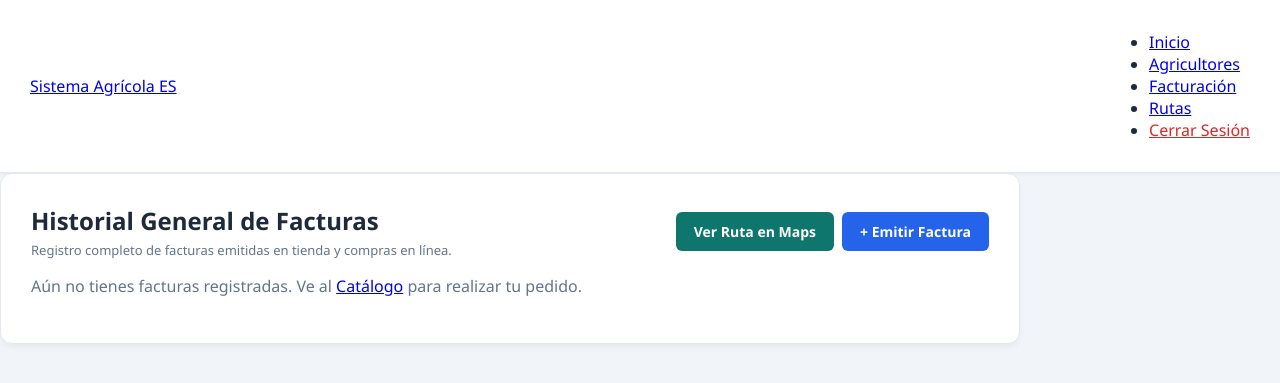
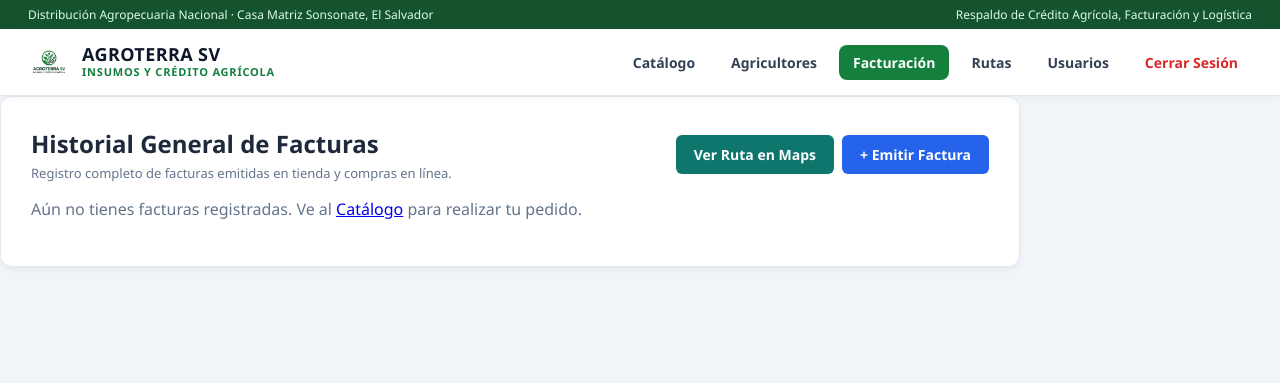
Before and after one commit to cescobsr4-lang/sistema_agricola, a Flask app: page /facturas in a window 1280 px wide. Shown: the top 383 px of the page. Run offline with Flask 3, Linux system fonts and the light colour scheme; the visitor is signed in with stand-in values (Sample User, id 1); some libraries are stand-ins or nearby versions.

Commit message:
Update listar_facturas.html

```diff
--- a/templates/listar_facturas.html
+++ b/templates/listar_facturas.html
@@ -3,20 +3,37 @@
 <head>
     <meta charset="UTF-8">
     <meta name="viewport" content="width=device-width, initial-scale=1.0">
-    <title>{% if usuario_actual and usuario_actual.es_comprador %}Mis Facturas{% else %}Historial General de Facturas{% endif %} | Sistema Agrícola ES</title>
+    <title>{% if usuario_actual and usuario_actual.es_comprador %}Mis Facturas{% else %}Historial General de Facturas{% endif %} | AGROTERRA SV</title>
     <link rel="stylesheet" href="{{ url_for('static', filename='style.css') }}">
 </head>
 <body>
-    <nav class="navbar">
-        <a href="/" class="brand">Sistema Agrícola ES</a>
-        <ul class="nav-links">
-            <li><a href="/">Inicio</a></li>
+    <div class="top-strip">
+        <span>Distribución Agropecuaria Nacional · Casa Matriz Sonsonate, El Salvador</span>
+        <span>Respaldo de Crédito Agrícola, Facturación y Logística</span>
+    </div>
+
+    <nav class="corp-navbar">
+        <a href="/" class="brand-lockup">
+            <div class="brand-mark" style="background: transparent; box-shadow: none; padding: 0; overflow: hidden;">
+                <img src="{{ url_for('static', filename='logo.jpeg') }}" alt="Logo Agroterra SV" style="width: 100%; height: 100%; object-fit: cover;">
+            </div>
+            <div>
+                <div class="brand-title">AGROTERRA SV</div>
+                <div class="brand-sub">Insumos y Crédito Agrícola</div>
+            </div>
+        </a>
+
+        <ul class="corp-nav-links">
+            <li><a href="/">Catálogo</a></li>
             {% if usuario_actual and (usuario_actual.es_admin or usuario_actual.es_vendedor) %}
                 <li><a href="/clientes">Agricultores</a></li>
             {% endif %}
             <li><a href="/facturas" class="active">{% if usuario_actual and usuario_actual.es_comprador %}Mis Facturas{% else %}Facturación{% endif %}</a></li>
             <li><a href="/rutas">Rutas</a></li>
-            <li><a href="/logout" style="color:#dc2626;">Cerrar Sesión</a></li>
+            {% if usuario_actual and usuario_actual.es_admin %}
+                <li><a href="/usuarios">Usuarios</a></li>
+            {% endif %}
+            <li><a href="/logout" class="logout-link">Cerrar Sesión</a></li>
         </ul>
     </nav>
 
```
